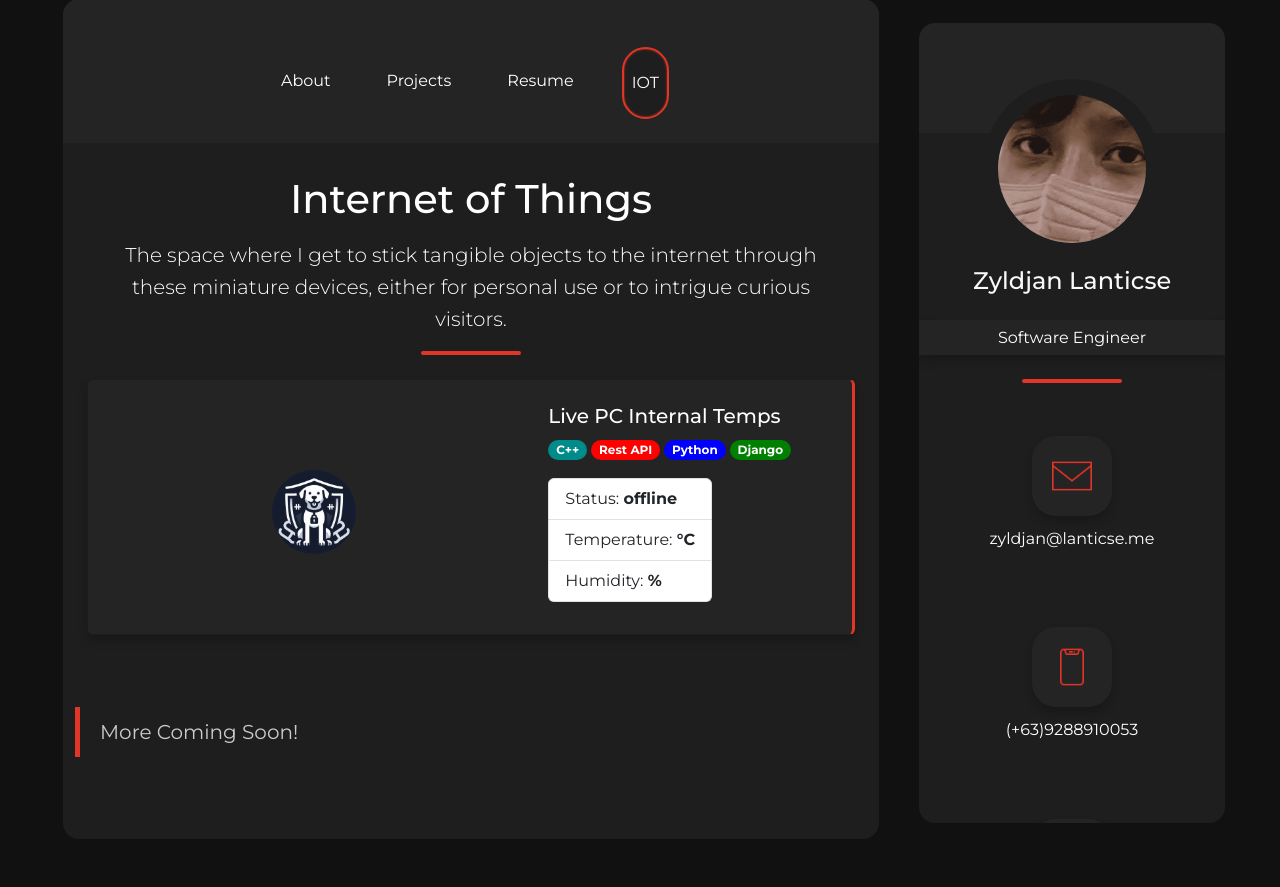
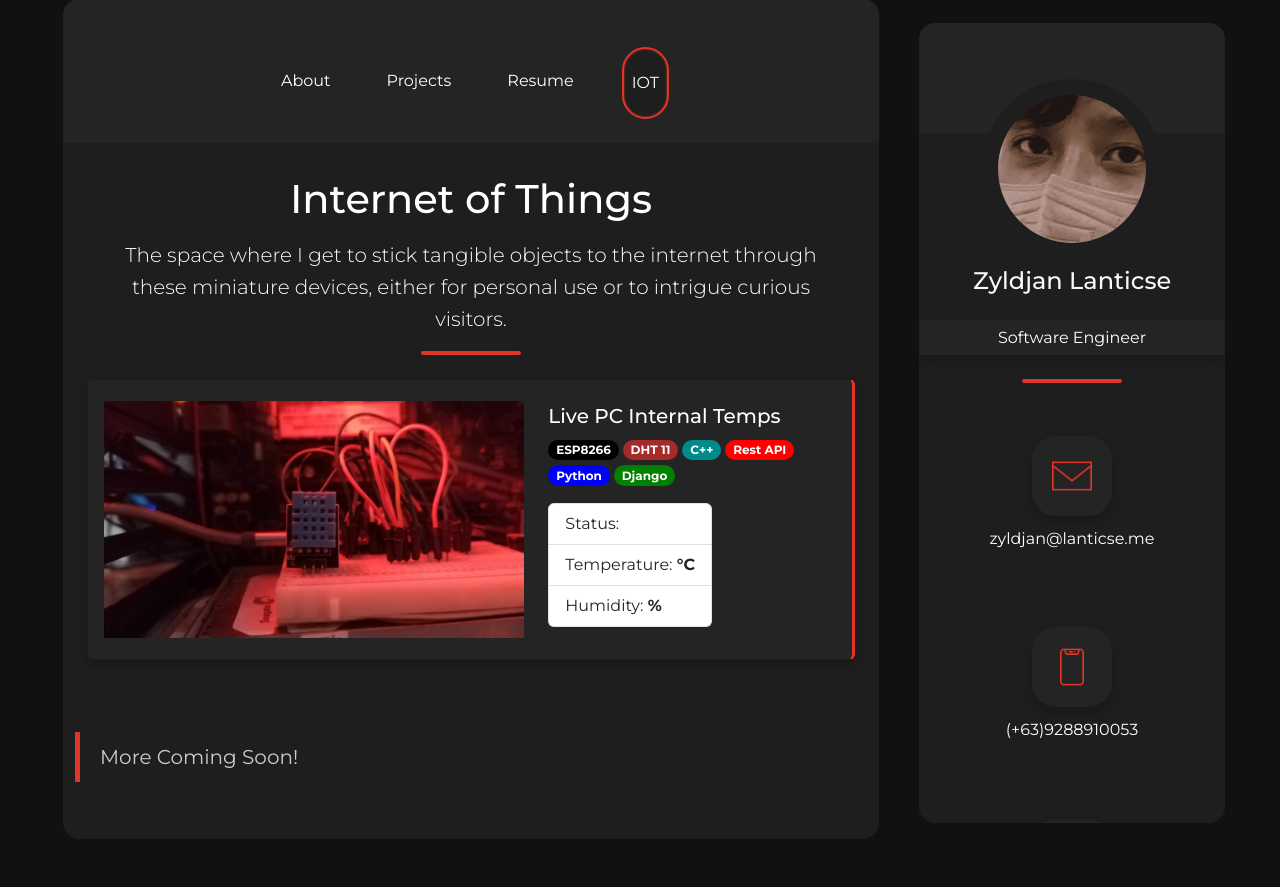
Before and after one commit to Zyd8/zyd-portfolio-website, a Django app: page /iot/ in a window 1280 px wide. Shown: the part 49-936 px from the top of the page. Run offline with Django 5.2, Linux system fonts and the light colour scheme; some libraries are stand-ins or nearby versions.

Commit message:
fill image and made tags for live pc internal temps

```diff
--- a/templates/iot.html
+++ b/templates/iot.html
@@ -39,8 +39,8 @@
             <div class="card card-accent-right primary-background p-2">
                 <div class="row g-0">
                     <div class="col-md-7 notableproject-icon-container">
-                        <img src="{% static 'assets/logo-hashdog.png' %}"
-                            class="notableproject-icon p-2 img-fluid" alt="...">
+                        <img src="{% static 'assets/iot-dht11.jpeg' %}"
+                            class="p-2 img-fluid" alt="...">
                     </div>
                     <div class="col-md-5">
                         <div class="card-body text-white">
@@ -48,6 +48,8 @@
                             <h5 class="progress-title text-left">Live PC Internal Temps</h5>
 
                             <p>
+                                <span class="badge rounded-pill" style="background-color: black;">ESP8266</span>
+                                <span class="badge rounded-pill" style="background-color: brown;">DHT 11</span>
                                 <span class="badge rounded-pill" style="background-color: darkcyan;">C++</span>
                                 <span class="badge rounded-pill" style="background-color: red;">Rest API</span>
                                 <span class="badge rounded-pill" style="background-color: blue;">Python</span>
@@ -92,6 +94,6 @@
           .catch(error => console.error('Error:', error));
         }
 
-        setInterval(getCurrentData, 1000);
+        setInterval(getCurrentData, 5000);
     </script>
 {% endblock %}
```
Also changed, not shown: static/assets/iot-dht11.jpeg (added), static/assets/progress-c++.png (added).
